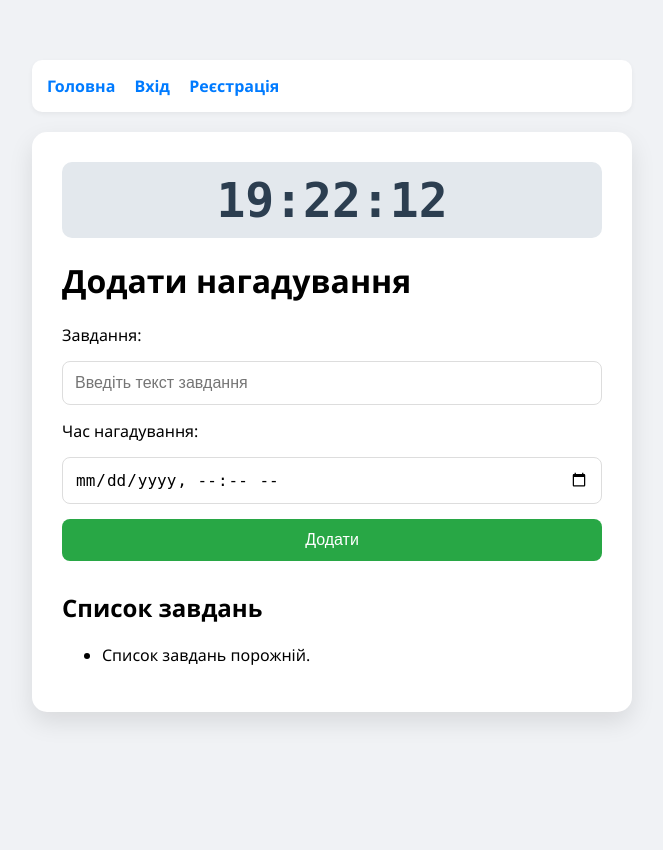
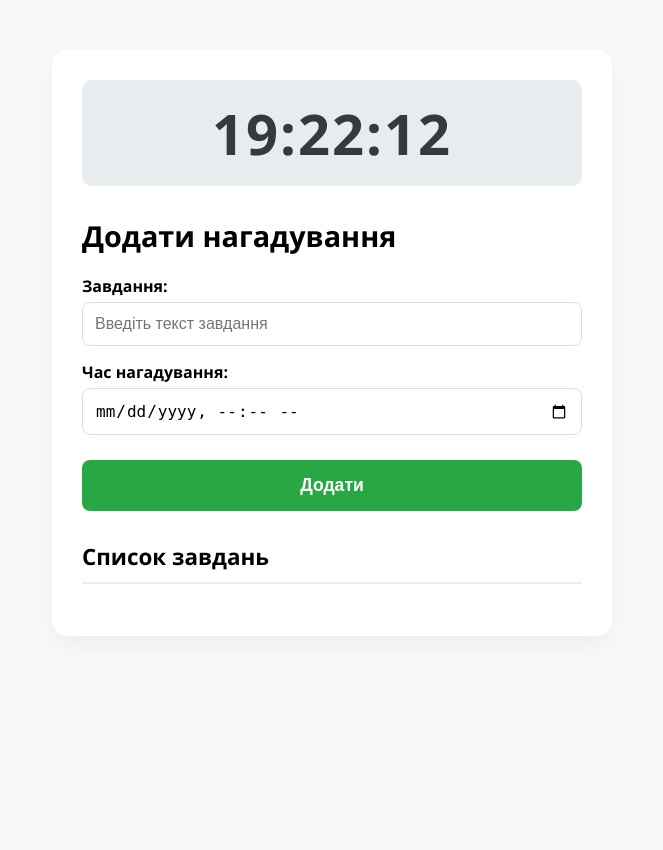
Before and after one commit to imamaj752-web/dsds, a Flask app: template log_test/BattlePass/templates/index.html in a window 1280 px wide. Shown: the whole page, without its empty margins (308-971 px from the left). Before the commit the page ends 722 px from the top, so only its background shows below. Run offline with Flask 3, Linux system fonts and the light colour scheme; the template is opened without the code that fills it, so the values that code supplies are empty.

Commit message:
Initial commit

```diff
--- a/log_test/BattlePass/app.py
+++ b/log_test/BattlePass/app.py
@@ -115,4 +115,4 @@ def delete_habit(id):
 
 
 if __name__ == '__main__':
-    app.run(debug=True, port=5003)
+    app.run(debug=True, port=5010)
--- a/log_test/BattlePass/templates/index.html
+++ b/log_test/BattlePass/templates/index.html
@@ -1,83 +1,242 @@
-{% extends 'base.html' %}
+<!DOCTYPE html>
+<html lang="uk">
+<head>
+    <meta charset="UTF-8">
+    <meta name="viewport" content="width=device-width, initial-scale=1.0">
+    <title>Habit Tracker</title>
+    <style>
+        /* Стилі як на твоєму скріншоті */
+        body {
+            font-family: 'Segoe UI', Arial, sans-serif;
+            background-color: #f8f9fa;
+            display: flex;
+            justify-content: center;
+            align-items: flex-start;
+            min-height: 100vh;
+            margin: 0;
+            padding-top: 50px;
+        }
 
-{% block content %}
-    <div id="clock" style="font-size: 48px; font-weight: bold; color: #2c3e50; margin-bottom: 20px; font-family: monospace; background: #e3e8ed; padding: 10px; border-radius: 10px; text-align: center;">00:00:00</div>
+        .main-card {
+            background: white;
+            width: 90%;
+            max-width: 500px;
+            padding: 30px;
+            border-radius: 15px;
+            box-shadow: 0 10px 25px rgba(0,0,0,0.05);
+            text-align: center;
+        }
 
-    <div id="alert" style="display: none; background: #ff4d4f; color: white; padding: 15px; border-radius: 8px; margin-bottom: 20px; font-weight: bold; font-size: 18px;">УВАГА</div>
+        .clock-display {
+            background-color: #e9ecef;
+            font-size: 3.5rem;
+            font-weight: bold;
+            color: #343a40;
+            padding: 15px;
+            border-radius: 10px;
+            margin-bottom: 30px;
+            letter-spacing: 2px;
+        }
 
-    <h1>Додати нагадування</h1>
+        h2 {
+            text-align: left;
+            font-size: 1.8rem;
+            margin-bottom: 20px;
+        }
 
-    <form action="{{ url_for('add_habit') }}" method="POST">
-        <label for="task">Завдання:</label>
-        <input type="text" id="task" name="task" placeholder="Введіть текст завдання" required>
+        .input-group {
+            text-align: left;
+            margin-bottom: 15px;
+        }
 
-        <label for="date">Час нагадування:</label>
-        <input type="datetime-local" id="date" name="date" required>
+        label {
+            display: block;
+            margin-bottom: 5px;
+            font-weight: bold;
+        }
 
-        <button type="submit">Додати</button>
-    </form>
+        input {
+            width: 100%;
+            padding: 12px;
+            border: 1px solid #ddd;
+            border-radius: 8px;
+            box-sizing: border-box;
+            font-size: 1rem;
+        }
 
-    <h2>Список завдань</h2>
-    <ul>
-        {% for habit in habits %}
-            <li class="habit-item" data-task="{{ habit.task }}" data-time="{{ habit.target_date }}" style="display: flex; justify-content: space-between; align-items: center; background: #f8f9fa; padding: 12px 20px; border-radius: 8px; margin-bottom: 10px; border: 1px solid #e9ecef;">
-                <span><strong>{{ habit.task }}</strong> на {{ habit.target_date }}</span>
-                <a href="{{ url_for('delete_habit', id=habit.id) }}" style="color: red; text-decoration: none; font-weight: bold;">Видалити</a>
-            </li>
-        {% else %}
-            <li>Список завдань порожній.</li>
-        {% endfor %}
-    </ul>
+        .btn-add {
+            width: 100%;
+            padding: 15px;
+            background-color: #28a745; /* Твоя зелена кнопка */
+            color: white;
+            border: none;
+            border-radius: 8px;
+            font-size: 1.1rem;
+            font-weight: bold;
+            cursor: pointer;
+            margin-top: 10px;
+            transition: background 0.2s;
+        }
 
-    <audio id="alarm-sound" src="{{ url_for('static', filename='alarm.mp3') }}" preload="auto"></audio>
+        .btn-add:hover {
+            background-color: #218838;
+        }
+
+        .task-list-title {
+            text-align: left;
+            margin-top: 30px;
+            font-size: 1.4rem;
+            border-bottom: 2px solid #eee;
+            padding-bottom: 10px;
+        }
+
+        .task-item {
+            display: flex;
+            justify-content: space-between;
+            align-items: center;
+            background: #f8f9fa;
+            padding: 15px;
+            margin-top: 10px;
+            border-radius: 8px;
+        }
+
+        .btn-delete {
+            color: #dc3545;
+            background: none;
+            border: none;
+            font-weight: bold;
+            cursor: pointer;
+        }
+
+        /* Екран сирени */
+        #overlay {
+            display: none;
+            position: fixed;
+            top: 0; left: 0; width: 100%; height: 100%;
+            background: rgba(0,0,0,0.9);
+            z-index: 9999;
+            color: white;
+            flex-direction: column;
+            justify-content: center;
+            align-items: center;
+        }
+    </style>
+</head>
+<body>
+
+    <div class="main-card">
+        <!-- Годинник з 18:16:05 -->
+        <div id="digitalClock" class="clock-display">00:00:00</div>
+
+        <h2>Додати нагадування</h2>
+
+        <div class="input-group">
+            <label>Завдання:</label>
+            <input type="text" id="taskName" placeholder="Введіть текст завдання">
+        </div>
+
+        <div class="input-group">
+            <label>Час нагадування:</label>
+            <input type="datetime-local" id="taskTime">
+        </div>
+
+        <button class="btn-add" onclick="addNewTask()">Додати</button>
+
+        <h3 class="task-list-title">Список завдань</h3>
+        <div id="tasksContainer">
+            <!-- Тут будуть завдання як "gfr на 2026-05-06T18:16" -->
+        </div>
+    </div>
+
+    <!-- Вікно тривоги -->
+    <div id="overlay">
+        <h1 style="font-size: 3rem;">ЧАС ВИЙШОВ!</h1>
+        <p id="alertTaskName" style="font-size: 1.5rem;"></p>
+        <button onclick="stopSiren()" style="padding: 15px 40px; background: #dc3545; color: white; border: none; border-radius: 10px; cursor: pointer; font-size: 1.2rem;">ВИМКНУТИ СИРЕНУ</button>
+    </div>
+
+    <audio id="sirenAudio" loop>
+        <source src="{{ url_for('static', filename='ser.mp3') }}" type="audio/mpeg">
+    </audio>
 
     <script>
-        const clockElement = document.getElementById('clock');
-        const alarmSound = document.getElementById('alarm-sound');
-        let lastTriggeredMinute = null;
+        const siren = document.getElementById('sirenAudio');
+        const overlay = document.getElementById('overlay');
+        let taskArray = [];
 
+        // Оновлення часу кожну секунду
         function updateClock() {
             const now = new Date();
-            const h = String(now.getHours()).padStart(2, '0');
-            const m = String(now.getMinutes()).padStart(2, '0');
-            const s = String(now.getSeconds()).padStart(2, '0');
-            clockElement.innerText = `${h}:${m}:${s}`;
+            const hours = String(now.getHours()).padStart(2, '0');
+            const minutes = String(now.getMinutes()).padStart(2, '0');
+            const seconds = String(now.getSeconds()).padStart(2, '0');
+            document.getElementById('digitalClock').innerText = `${hours}:${minutes}:${seconds}`;
 
-            const currentMinuteStr = now.getFullYear() + '-' +
-                String(now.getMonth() + 1).padStart(2, '0') + '-' +
-                String(now.getDate()).padStart(2, '0') + 'T' + h + ':' + m;
+            checkAlarms(now);
+        }
+        setInterval(updateClock, 1000);
 
-            if (lastTriggeredMinute === constMinuteStr) return;
+        function addNewTask() {
+            const name = document.getElementById('taskName').value;
+            const time = document.getElementById('taskTime').value;
 
-            document.querySelectorAll('.habit-item').forEach(item => {
-                const targetTime = item.getAttribute('data-time');
-                const task = item.getAttribute('data-task');
+            if (name && time) {
+                const newTask = {
+                    id: Date.now(),
+                    name: name,
+                    time: new Date(time),
+                    triggered: false
+                };
+                taskArray.push(newTask);
+                renderTasks();
+            }
+        }
 
-                if (targetTime === constMinuteStr) {
-                    lastTriggeredMinute = constMinuteStr;
+        function renderTasks() {
+            const container = document.getElementById('tasksContainer');
+            container.innerHTML = '';
+            taskArray.forEach(task => {
+                const item = document.createElement('div');
+                item.className = 'task-item';
+                // Формат як на скріншоті: gfr на 2026-05-06T18:16
+                item.innerHTML = `
+                    <span><strong>${task.name}</strong> на ${task.time.toISOString().slice(0,16)}</span>
+                    <button class="btn-delete" onclick="removeTask(${task.id})">Видалити</button>
+                `;
+                container.appendChild(item);
+            });
+        }
 
-                    const alertBox = document.getElementById('alert');
-                    alertBox.innerText = "УВАГА: " + task;
-                    alertBox.style.display = 'block';
-
-                    alarmSound.play().catch(e => console.log("Потрібен клік на сторінці для розблокування аудіо"));
-
-                    setTimeout(() => {
-                        alert("Нагадування: " + task);
-                        alarmSound.pause();
-                        alarmSound.currentTime = 0;
-                    }, 500);
+        function checkAlarms(now) {
+            taskArray.forEach(task => {
+                if (!task.triggered && now >= task.time) {
+                    playAlarm(task.name);
+                    task.triggered = true;
                 }
             });
         }
 
-        document.addEventListener('click', () => {
-            if (alarmSound.paused) {
-                alarmSound.load();
-            }
-        }, { once: true });
+        function playAlarm(name) {
+            document.getElementById('alertTaskName').innerText = `Завдання: ${name}`;
+            overlay.style.display = 'flex';
+            siren.play().catch(e => console.log("Натисніть на сторінку для активації звуку"));
+        }
 
-        setInterval(updateClock, 1000);
-        updateClock();
+        function stopSiren() {
+            overlay.style.display = 'none';
+            siren.pause();
+            siren.currentTime = 0;
+        }
+
+        function removeTask(id) {
+            taskArray = taskArray.filter(t => t.id !== id);
+            renderTasks();
+        }
+
+        // Активуємо можливість програвання звуку при першому кліку
+        document.body.addEventListener('click', () => {
+            console.log("Аудіо-контекст активовано");
+        }, {once: true});
     </script>
-{% endblock %}
+</body>
+</html>
```
Also changed, not shown: log_test/BattlePass/habits.db, 2 other files.
